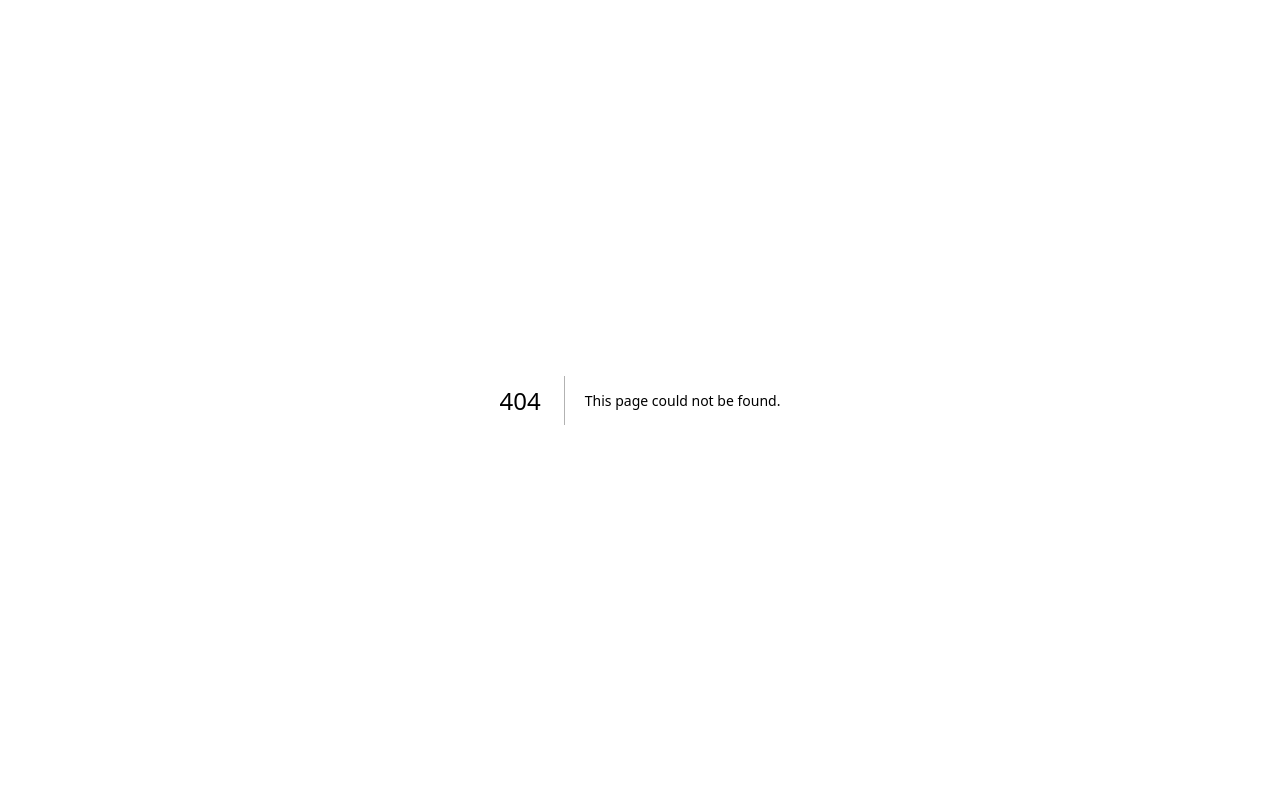
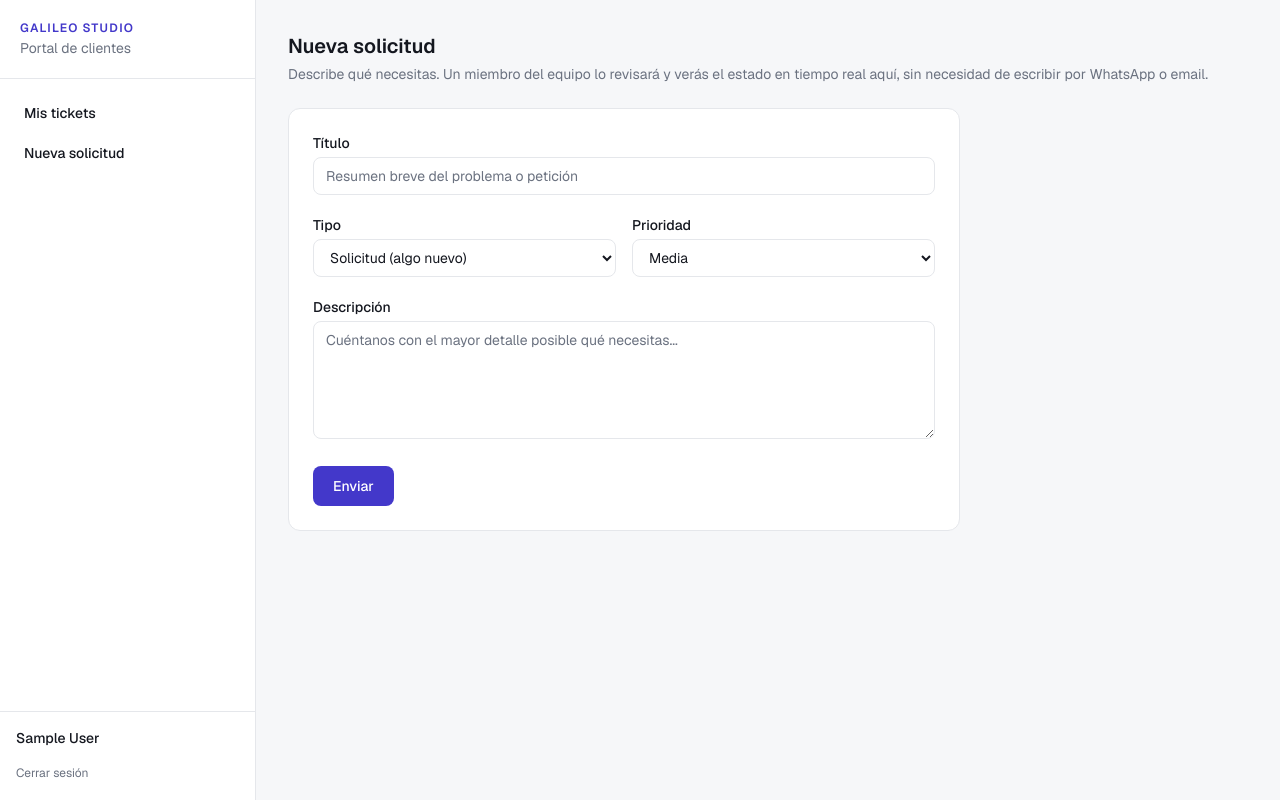
Before and after one commit to matiasexeolivera/prueba-tecnica-galileo-studio, a Next.js app: page /tickets/new in a window 1280 px wide. Before the commit this address had no page. Built offline with nearby package versions, Linux system fonts and the light colour scheme; no server answers; sample sign-in values are in the browser's storage.

Commit message:
feat: add ticket creation flow for client users

```diff
--- /dev/null
+++ b/src/app/(app)/tickets/new/NewTicketForm.tsx
@@ -0,0 +1,91 @@
+"use client";
+
+import { useActionState } from "react";
+import { createTicketAction, type NewTicketState } from "./actions";
+
+const initialState: NewTicketState = { error: null };
+
+export function NewTicketForm() {
+  const [state, formAction, pending] = useActionState(createTicketAction, initialState);
+
+  return (
+    <form action={formAction} className="card p-6 flex flex-col gap-5 max-w-2xl">
+      <div>
+        <label htmlFor="title" className="block text-sm font-medium text-foreground mb-1">
+          Título
+        </label>
+        <input
+          id="title"
+          name="title"
+          required
+          placeholder="Resumen breve del problema o petición"
+          className="w-full rounded-lg border border-border bg-white px-3 py-2 text-sm text-foreground placeholder:text-muted outline-none focus:ring-2 focus:ring-accent"
+        />
+      </div>
+
+      <div className="grid grid-cols-2 gap-4">
+        <div>
+          <label htmlFor="type" className="block text-sm font-medium text-foreground mb-1">
+            Tipo
+          </label>
+          <select
+            id="type"
+            name="type"
+            defaultValue="REQUEST"
+            className="w-full rounded-lg border border-border bg-white px-3 py-2 text-sm text-foreground placeholder:text-muted outline-none focus:ring-2 focus:ring-accent"
+          >
+            <option value="INCIDENT">Incidencia (algo no funciona)</option>
+            <option value="REQUEST">Solicitud (algo nuevo)</option>
+            <option value="QUESTION">Duda</option>
+          </select>
+        </div>
+        <div>
+          <label htmlFor="priority" className="block text-sm font-medium text-foreground mb-1">
+            Prioridad
+          </label>
+          <select
+            id="priority"
+            name="priority"
+            defaultValue="MEDIUM"
+            className="w-full rounded-lg border border-border bg-white px-3 py-2 text-sm text-foreground placeholder:text-muted outline-none focus:ring-2 focus:ring-accent"
+          >
+            <option value="LOW">Baja</option>
+            <option value="MEDIUM">Media</option>
+            <option value="HIGH">Alta</option>
+            <option value="URGENT">Urgente</option>
+          </select>
+        </div>
+      </div>
+
+      <div>
+        <label htmlFor="description" className="block text-sm font-medium text-foreground mb-1">
+          Descripción
+        </label>
+        <textarea
+          id="description"
+          name="description"
+          required
+          rows={5}
+          placeholder="Cuéntanos con el mayor detalle posible qué necesitas..."
+          className="w-full rounded-lg border border-border bg-white px-3 py-2 text-sm text-foreground placeholder:text-muted outline-none focus:ring-2 focus:ring-accent"
+        />
+      </div>
+
+      {state.error && (
+        <p className="text-sm text-[var(--danger)] bg-[var(--danger-soft)] rounded-lg px-3 py-2">
+          {state.error}
+        </p>
+      )}
+
+      <div>
+        <button
+          type="submit"
+          disabled={pending}
+          className="rounded-lg bg-accent text-white text-sm font-medium px-5 py-2.5 hover:bg-accent-hover transition-colors disabled:opacity-60"
+        >
+          {pending ? "Enviando..." : "Enviar"}
+        </button>
+      </div>
+    </form>
+  );
+}
--- /dev/null
+++ b/src/app/(app)/tickets/new/actions.ts
@@ -0,0 +1,28 @@
+"use server";
+
+import { redirect } from "next/navigation";
+import { requireSession } from "@/lib/authz";
+import { createTicket } from "@/lib/tickets";
+import { createTicketSchema, firstIssueMessage } from "@/lib/validation";
+
+export type NewTicketState = { error: string | null };
+
+export async function createTicketAction(
+  _prevState: NewTicketState,
+  formData: FormData
+): Promise<NewTicketState> {
+  const session = await requireSession();
+
+  const parsed = createTicketSchema.safeParse({
+    title: formData.get("title"),
+    description: formData.get("description"),
+    type: formData.get("type"),
+    priority: formData.get("priority"),
+  });
+  if (!parsed.success) {
+    return { error: firstIssueMessage(parsed) };
+  }
+
+  const ticket = await createTicket(session, parsed.data);
+  redirect(`/tickets/${ticket.id}`);
+}
--- /dev/null
+++ b/src/app/(app)/tickets/new/page.tsx
@@ -0,0 +1,19 @@
+import { redirect } from "next/navigation";
+import { requireSession, isStaff } from "@/lib/authz";
+import { NewTicketForm } from "./NewTicketForm";
+
+export default async function NewTicketPage() {
+  const session = await requireSession();
+  if (isStaff(session)) redirect("/dashboard");
+
+  return (
+    <div className="px-8 py-8">
+      <h1 className="text-xl font-semibold mb-1">Nueva solicitud</h1>
+      <p className="text-sm text-muted mb-6">
+        Describe qué necesitas. Un miembro del equipo lo revisará y verás el estado en tiempo real
+        aquí, sin necesidad de escribir por WhatsApp o email.
+      </p>
+      <NewTicketForm />
+    </div>
+  );
+}
```
